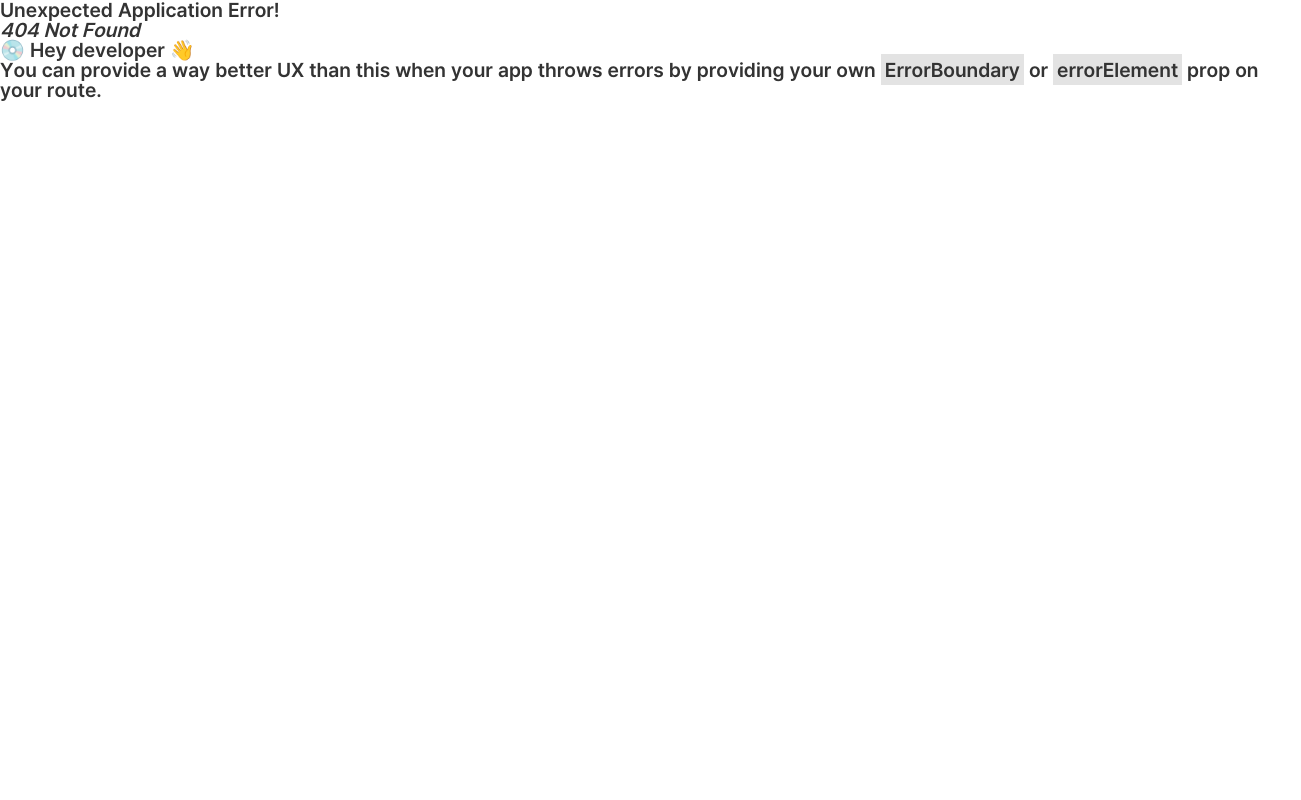
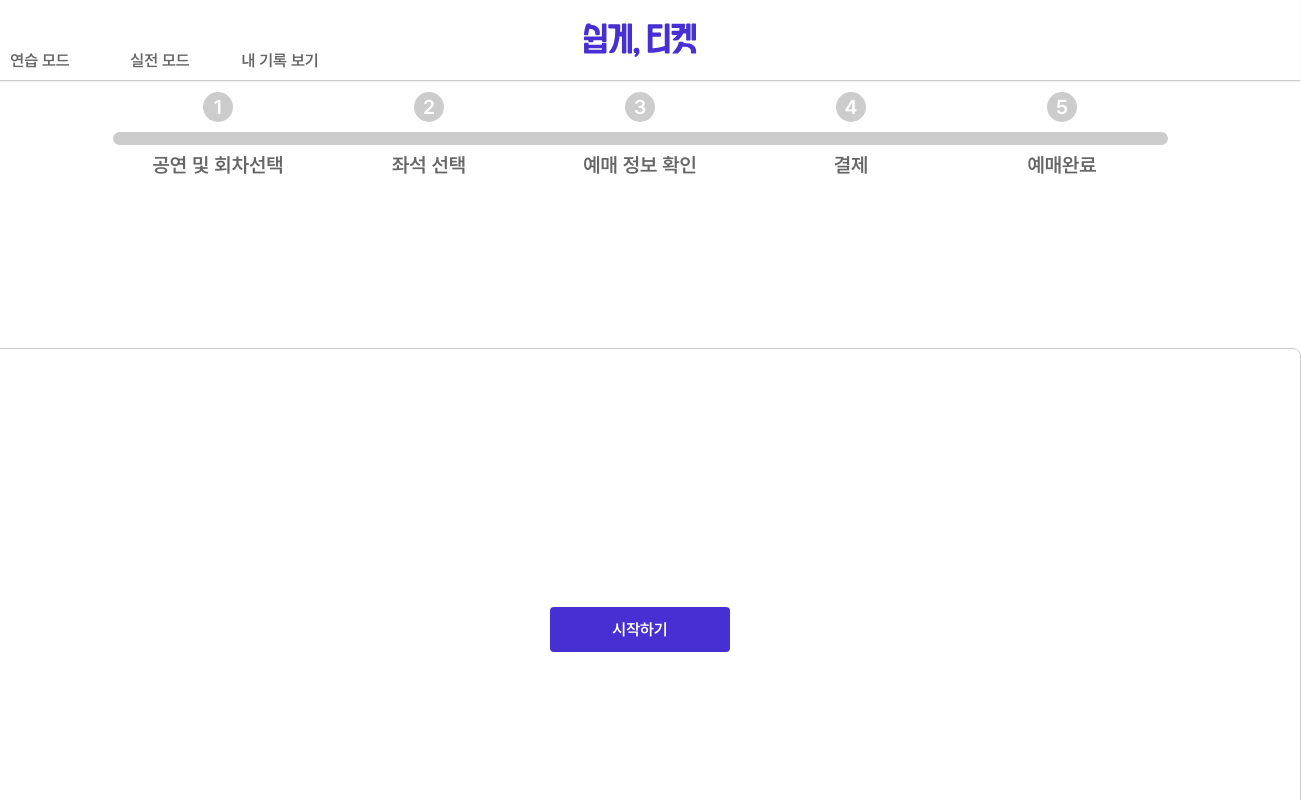
Before and after one commit to Easy-Ti-cket/easy-ticket, a React (Vite) app: page /melonticket/step0 in a window 1280 px wide. Before the commit this address had no page. Shown: the top 800 px of the page, 1301 px wide, since content can reach past the window. Built offline with nearby package versions, Linux system fonts and the light colour scheme.

Commit message:
Refactor: 각 사이트 클릭 시 step0에 실전모드 인트로 페이지 라우팅

```diff
--- a/src/pages/challengeMode/selectSite/SelectSite.jsx
+++ b/src/pages/challengeMode/selectSite/SelectSite.jsx
@@ -55,19 +55,19 @@ const SelectSite = () => {
     {
       name: "인터파크 티켓",
       icon: interparkIcon,
-      path: "/interpark/step1", // 테마 적용 테스트 페이지
+      path: "/interpark/step0",
       theme: "interpark"
     },
     {
       name: "멜론티켓",
       icon: melonticketIcon,
-      path: "/melonticket",
+      path: "/melonticket/step0",
       theme: "melonticket"
     },
     {
       name: "티켓링크",
       icon: tickelinkIcon,
-      path: "/ticketlink",
+      path: "/ticketlink/step0",
       theme: "ticketlink"
     },
     {
--- a/src/pages/challengeMode/step0/ChallangeIntro.jsx
+++ b/src/pages/challengeMode/step0/ChallangeIntro.jsx
@@ -28,16 +28,16 @@ const ChallangeIntro = () => {
     setProgress(1);
     switch (themeSite) {
       case "interpark":
-        navigate("/interpark/step1-1");
+        navigate("/interpark/step1");
         break;
       case "melonticket":
-        navigate("/melonticket/step1-1");
+        navigate("/melonticket/step1");
         break;
       case "ticketlink":
-        navigate("/ticketlink/step1-1");
+        navigate("/ticketlink/step1");
         break;
       case "yes24":
-        navigate("/yes24/step1-1");
+        navigate("/yes24/step1");
         break;
       default:
         "practice";
--- a/src/routes.jsx
+++ b/src/routes.jsx
@@ -95,6 +95,28 @@ const router = createBrowserRouter([
         ]
       },
       {
+        path: "melonticket",
+        element: <ProgressContents />,
+        children: [
+          {
+            path: "step0",
+            element: <ChallangeIntro />,
+            lable: "인트로"
+          }
+        ]
+      },
+      {
+        path: "ticketlink",
+        element: <ProgressContents />,
+        children: [
+          {
+            path: "step0",
+            element: <ChallangeIntro />,
+            lable: "인트로"
+          }
+        ]
+      },
+      {
         path: "yes24",
         element: <ProgressContents />,
         children: [
```
